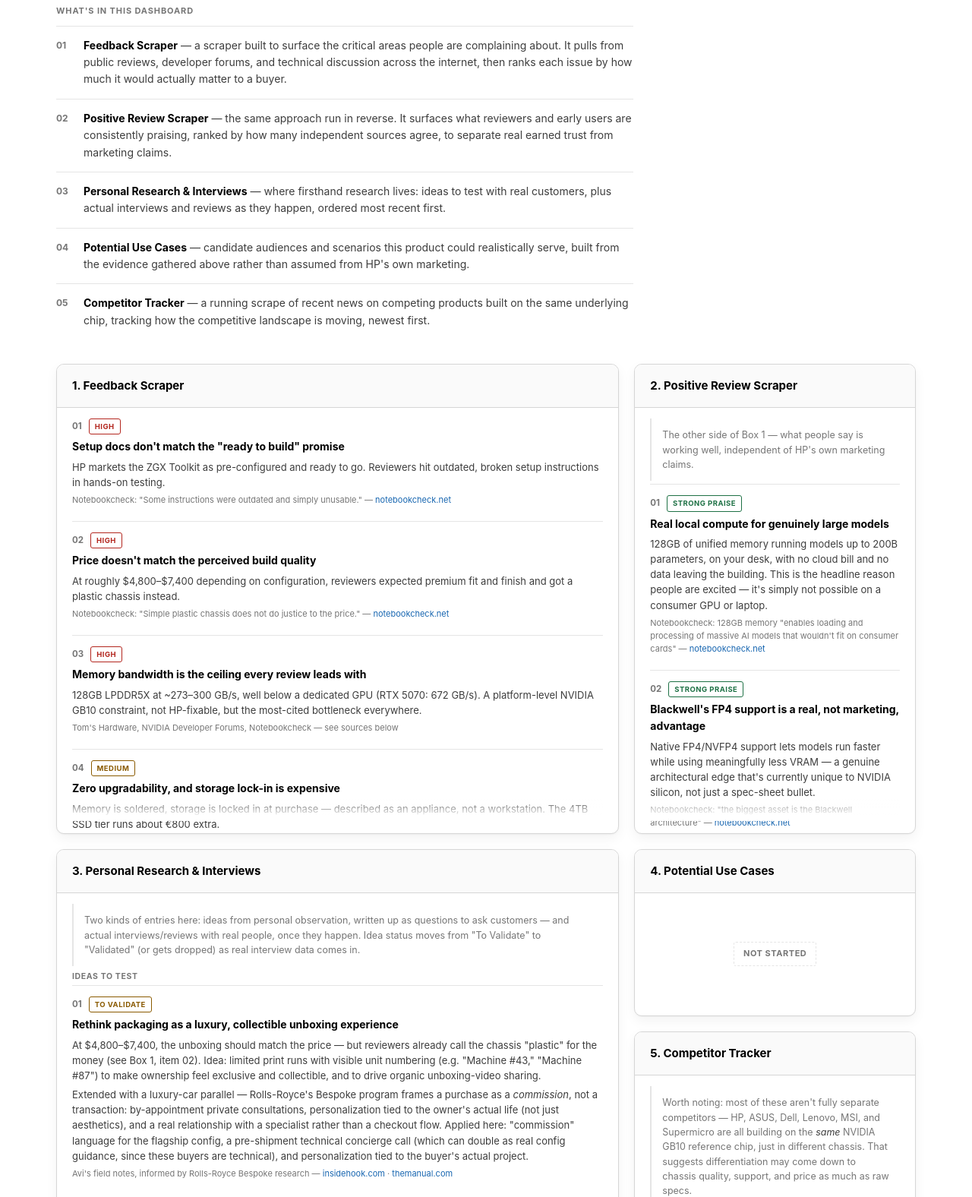
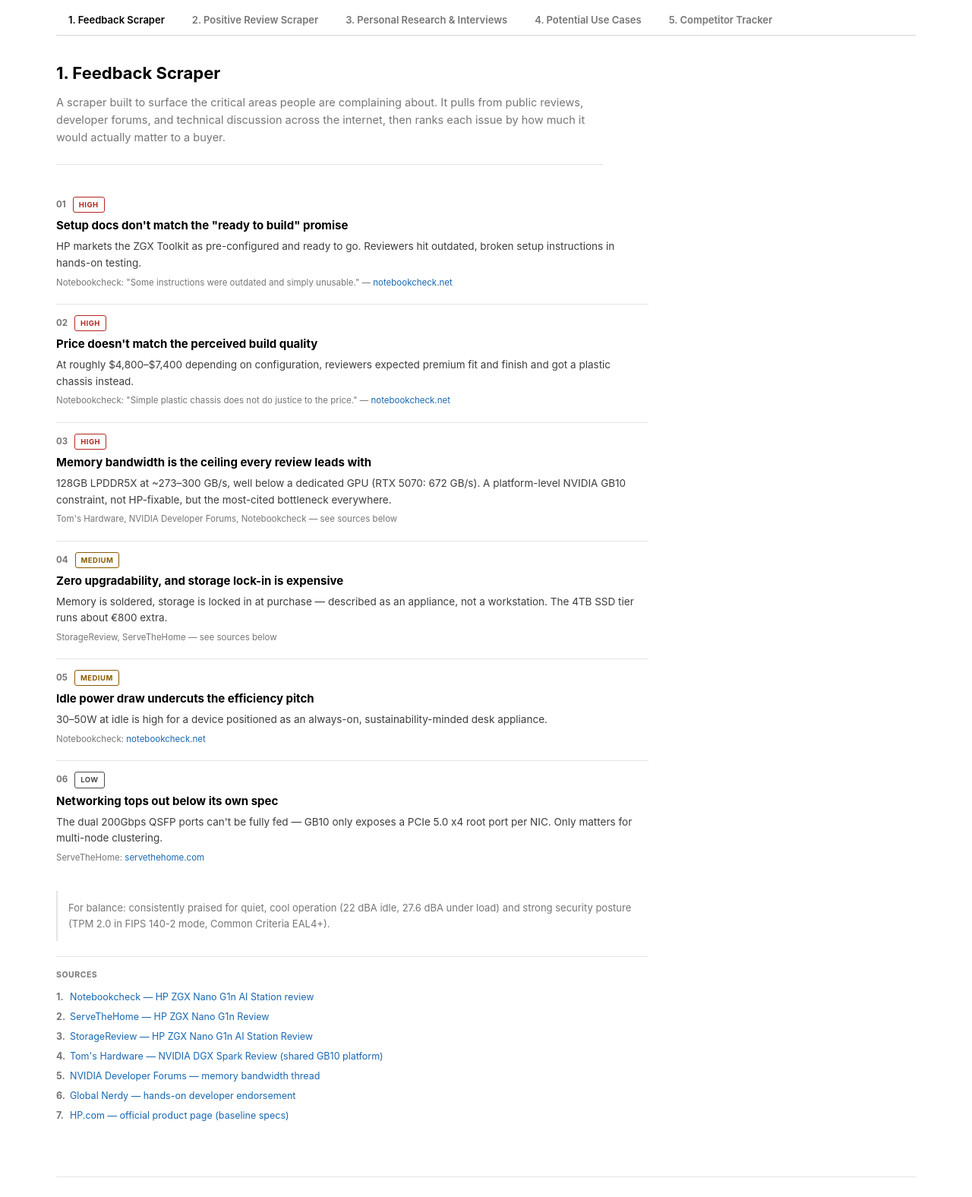
Before and after one commit to avikravi/avikravi.github.io, a plain HTML site: page zgx-nano-case-study.html in a window 1280 px wide. Shown: the part 360-1936 px from the top of the page at 76% size. Drawn offline with Linux system fonts and the light colour scheme.

Commit message:
Rework dashboard grid into a tabbed layout
Replaces the 5-box bento grid with 5 tabs under the header, one panel
visible at a time. Each panel's description moved from the header
index back into the panel itself. Pure vanilla JS for tab switching,
no dependencies.

```diff
--- a/zgx-nano-case-study.html
+++ b/zgx-nano-case-study.html
@@ -55,7 +55,7 @@
         }
 
         header.page-header {
-            padding: 44px 0 32px;
+            padding: 44px 0 0;
         }
 
         .eyebrow {
@@ -88,99 +88,70 @@
             color: var(--ink-faint);
         }
 
-        .index-label {
+        /* Tabs */
+        .tabs {
+            display: flex;
+            gap: 4px;
             margin-top: 32px;
-            font-size: 11px;
-            font-weight: 700;
-            letter-spacing: 0.08em;
-            text-transform: uppercase;
-            color: var(--ink-faint);
+            border-bottom: 1.5px solid #d6d6d6;
+            overflow-x: auto;
+            -webkit-overflow-scrolling: touch;
         }
 
-        .box-index {
-            margin-top: 10px;
+        .tab-btn {
+            flex-shrink: 0;
+            padding: 12px 16px;
+            font-size: 13px;
+            font-weight: 600;
+            font-family: inherit;
+            color: var(--ink-faint);
+            background: none;
+            border: none;
+            border-bottom: 2px solid transparent;
+            margin-bottom: -1.5px;
+            cursor: pointer;
+            white-space: nowrap;
+            transition: color 0.15s, border-color 0.15s;
         }
 
-        .box-index-item {
-            display: flex;
-            gap: 16px;
-            padding: 14px 0;
-            border-top: 1px solid var(--line);
-            max-width: 760px;
+        .tab-btn:hover { color: var(--ink); }
+
+        .tab-btn.active {
+            color: #000;
+            border-bottom-color: #000;
         }
 
-        .box-index-item .num {
-            flex-shrink: 0;
-            width: 20px;
-            padding-top: 1px;
-            font-size: 12px;
-            font-weight: 700;
-            color: var(--ink-faint);
+        .tab-panels {
+            padding: 32px 0 64px;
         }
 
-        .box-index-item p {
-            font-size: 14px;
-            color: var(--ink-soft);
-            line-height: 1.6;
+        .tab-panel { display: none; }
+        .tab-panel.active { display: block; }
+
+        .panel-title {
+            font-size: 22px;
+            font-weight: 700;
+            color: #000;
+            margin-bottom: 8px;
         }
 
-        .box-index-item .name {
-            color: #000;
-            font-weight: 700;
+        .panel-desc {
+            font-size: 14.5px;
+            color: var(--ink-faint);
+            max-width: 720px;
+            margin-bottom: 28px;
+            line-height: 1.6;
+            padding-bottom: 24px;
+            border-bottom: 1px solid var(--line);
         }
 
-        /* Dashboard grid */
-        .dashboard {
-            display: grid;
-            grid-template-columns: 2fr 1fr;
-            grid-template-areas:
-                "feedback positive"
-                "research usecases"
-                "research competitor";
-            gap: 20px;
-            padding-bottom: 64px;
-        }
+        .panel-body { max-width: 780px; }
 
-        .box {
-            border: 1.5px solid #d6d6d6;
-            border-radius: 10px;
-            display: flex;
-            flex-direction: column;
-            overflow: hidden;
-            background: #fff;
-            box-shadow: 0 1px 2px rgba(0,0,0,0.04), 0 6px 16px rgba(0,0,0,0.05);
-        }
-
-        .box-feedback { grid-area: feedback; }
-        .box-positive { grid-area: positive; }
-        .box-research { grid-area: research; }
-        .box-usecases { grid-area: usecases; }
-        .box-competitor { grid-area: competitor; }
-
-        .box-head {
-            padding: 16px 20px;
-            border-bottom: 1.5px solid #d6d6d6;
-            background: #fafafa;
-        }
-
-        .box-head .box-title {
-            font-size: 15px;
-            font-weight: 700;
-            color: #000;
-        }
-
-        .box-body {
-            padding: 18px 20px 20px;
-            flex: 1;
-        }
-
-        /* Empty state boxes */
-        .box.empty { min-height: 220px; }
-        .box.empty .box-body {
+        .panel-empty {
+            padding: 48px 0;
             display: flex;
             align-items: center;
             justify-content: center;
-            text-align: center;
         }
 
         .empty-tag {
@@ -192,44 +163,6 @@
             border: 1px dashed var(--line);
             border-radius: 3px;
             padding: 6px 12px;
-        }
-
-        /* Scrollable box body — condensed content, with a visible scroll affordance */
-        .box-body.scrollable {
-            max-height: 560px;
-            overflow-y: auto;
-            padding: 0 20px 16px;
-            scrollbar-width: thin;
-            scrollbar-color: #c6c6c6 transparent;
-        }
-
-        .box-body.scrollable::-webkit-scrollbar {
-            width: 7px;
-        }
-
-        .box-body.scrollable::-webkit-scrollbar-track {
-            background: transparent;
-        }
-
-        .box-body.scrollable::-webkit-scrollbar-thumb {
-            background: #c6c6c6;
-            border-radius: 4px;
-        }
-
-        .box-body.scrollable::-webkit-scrollbar-thumb:hover {
-            background: #a8a8a8;
-        }
-
-        /* Sticky fade at the bottom, hints there's more to scroll */
-        .scroll-fade {
-            position: sticky;
-            bottom: 0;
-            left: 0;
-            right: 0;
-            height: 30px;
-            margin-top: -30px;
-            background: linear-gradient(to bottom, rgba(255,255,255,0), rgba(255,255,255,0.92) 75%);
-            pointer-events: none;
         }
 
         .fitem {
@@ -267,7 +200,7 @@
         .priority.mentioned { color: var(--mentioned); }
 
         .fitem h3 {
-            font-size: 14px;
+            font-size: 15px;
             font-weight: 700;
             color: #000;
             margin: 2px 0 5px;
@@ -302,14 +235,14 @@
         }
 
         .fitem p {
-            font-size: 13px;
+            font-size: 13.5px;
             color: var(--ink-soft);
             margin-bottom: 5px;
-            line-height: 1.55;
+            line-height: 1.6;
         }
 
         .fitem .cite {
-            font-size: 11px;
+            font-size: 11.5px;
             color: var(--ink-faint);
         }
 
@@ -317,23 +250,19 @@
         .fitem .cite a:hover { text-decoration: underline; }
 
         .balance-note {
-            font-size: 12.5px;
+            font-size: 13px;
             color: var(--ink-faint);
             padding: 12px 14px;
             border-left: 2px solid var(--line);
-            margin: 14px 0 4px;
-            line-height: 1.55;
-        }
-
-        .balance-note.context-note {
-            margin: 14px 0 4px;
+            margin: 16px 0 4px;
+            line-height: 1.6;
         }
 
         .balance-note em { color: var(--ink-soft); font-style: italic; }
 
         .sources {
-            margin-top: 16px;
-            padding-top: 14px;
+            margin-top: 20px;
+            padding-top: 16px;
             border-top: 1px solid var(--line);
         }
 
@@ -350,7 +279,7 @@
 
         .sources li {
             counter-increment: src;
-            font-size: 12px;
+            font-size: 12.5px;
             color: var(--ink-faint);
             margin-bottom: 6px;
             padding-left: 18px;
@@ -374,22 +303,11 @@
             color: var(--ink-faint);
         }
 
-        @media (max-width: 900px) {
-            .dashboard {
-                grid-template-columns: 1fr;
-                grid-template-areas:
-                    "feedback"
-                    "positive"
-                    "research"
-                    "usecases"
-                    "competitor";
-            }
-            .box-body.scrollable { max-height: 480px; }
-        }
-
         @media (max-width: 600px) {
             h1 { font-size: 28px; }
-            header.page-header { padding: 32px 0 24px; }
+            header.page-header { padding: 32px 0 0; }
+            .tab-btn { padding: 10px 12px; font-size: 12px; }
+            .panel-title { font-size: 19px; }
         }
     </style>
 </head>
@@ -405,36 +323,21 @@
             <p class="dek">An objective, unfiltered look at the ZGX Nano &mdash; built to understand not just the product itself, but the sentiment around it: what tech nerds and casual users across the internet are actually saying, what the buzz is, and where the real opportunity and friction points are.</p>
             <p class="meta-line">Compiled by Avinash Ravishankar &middot; live draft, updated continuously</p>
 
-            <div class="index-label">What's in this dashboard</div>
-            <div class="box-index">
-                <div class="box-index-item">
-                    <span class="num">01</span>
-                    <p><span class="name">Feedback Scraper</span> &mdash; a scraper built to surface the critical areas people are complaining about. It pulls from public reviews, developer forums, and technical discussion across the internet, then ranks each issue by how much it would actually matter to a buyer.</p>
-                </div>
-                <div class="box-index-item">
-                    <span class="num">02</span>
-                    <p><span class="name">Positive Review Scraper</span> &mdash; the same approach run in reverse. It surfaces what reviewers and early users are consistently praising, ranked by how many independent sources agree, to separate real earned trust from marketing claims.</p>
-                </div>
-                <div class="box-index-item">
-                    <span class="num">03</span>
-                    <p><span class="name">Personal Research &amp; Interviews</span> &mdash; where firsthand research lives: ideas to test with real customers, plus actual interviews and reviews as they happen, ordered most recent first.</p>
-                </div>
-                <div class="box-index-item">
-                    <span class="num">04</span>
-                    <p><span class="name">Potential Use Cases</span> &mdash; candidate audiences and scenarios this product could realistically serve, built from the evidence gathered above rather than assumed from HP's own marketing.</p>
-                </div>
-                <div class="box-index-item">
-                    <span class="num">05</span>
-                    <p><span class="name">Competitor Tracker</span> &mdash; a running scrape of recent news on competing products built on the same underlying chip, tracking how the competitive landscape is moving, newest first.</p>
-                </div>
-            </div>
+            <nav class="tabs">
+                <button class="tab-btn active" data-panel="panel-feedback">1. Feedback Scraper</button>
+                <button class="tab-btn" data-panel="panel-positive">2. Positive Review Scraper</button>
+                <button class="tab-btn" data-panel="panel-research">3. Personal Research &amp; Interviews</button>
+                <button class="tab-btn" data-panel="panel-usecases">4. Potential Use Cases</button>
+                <button class="tab-btn" data-panel="panel-competitor">5. Competitor Tracker</button>
+            </nav>
         </header>
 
-        <div class="dashboard">
-            <div class="box box-feedback">
-                <div class="box-head">
-                    <div class="box-title">1. Feedback Scraper</div>                </div>
-                <div class="box-body scrollable">
+        <div class="tab-panels">
+
+            <section class="tab-panel active" id="panel-feedback">
+                <h2 class="panel-title">1. Feedback Scraper</h2>
+                <p class="panel-desc">A scraper built to surface the critical areas people are complaining about. It pulls from public reviews, developer forums, and technical discussion across the internet, then ranks each issue by how much it would actually matter to a buyer.</p>
+                <div class="panel-body">
                     <div class="fitem">
                         <div class="fitem-head">
                             <span class="frank">01</span>
@@ -509,16 +412,13 @@
                             <li><a href="https://www.hp.com/us-en/workstations/zgx-nano-ai-station.html" target="_blank" rel="noopener">HP.com &mdash; official product page (baseline specs)</a></li>
                         </ol>
                     </div>
-                    <div class="scroll-fade"></div>
                 </div>
-            </div>
+            </section>
 
-            <div class="box box-positive">
-                <div class="box-head">
-                    <div class="box-title">2. Positive Review Scraper</div>                </div>
-                <div class="box-body scrollable">
-                    <p class="balance-note context-note">The other side of Box 1 &mdash; what people say is working well, independent of HP's own marketing claims.</p>
-
+            <section class="tab-panel" id="panel-positive">
+                <h2 class="panel-title">2. Positive Review Scraper</h2>
+                <p class="panel-desc">The same approach run in reverse. It surfaces what reviewers and early users are consistently praising, ranked by how many independent sources agree, to separate real earned trust from marketing claims.</p>
+                <div class="panel-body">
                     <div class="fitem">
                         <div class="fitem-head">
                             <span class="frank">01</span>
@@ -589,16 +489,13 @@
                             <li><a href="https://www.hp.com/us-en/workstations/zgx-nano-ai-station.html" target="_blank" rel="noopener">HP.com &mdash; official product page</a></li>
                         </ol>
                     </div>
-                    <div class="scroll-fade"></div>
                 </div>
-            </div>
+            </section>
 
-            <div class="box box-research">
-                <div class="box-head">
-                    <div class="box-title">3. Personal Research &amp; Interviews</div>                </div>
-                <div class="box-body scrollable">
-                    <p class="balance-note context-note">Two kinds of entries here: ideas from personal observation, written up as questions to ask customers &mdash; and actual interviews/reviews with real people, once they happen. Idea status moves from "To Validate" to "Validated" (or gets dropped) as real interview data comes in.</p>
-
+            <section class="tab-panel" id="panel-research">
+                <h2 class="panel-title">3. Personal Research &amp; Interviews</h2>
+                <p class="panel-desc">Where firsthand research lives: ideas to test with real customers, plus actual interviews and reviews as they happen, ordered most recent first.</p>
+                <div class="panel-body">
                     <div class="subhead">Ideas to Test</div>
 
                     <div class="fitem">
@@ -636,24 +533,24 @@
                         <p>A YouTube channel focused on home tech setups reviewed the ZGX Nano very favorably, drawn to the "tiny titan" contrast: same footprint as a Mac Mini, but with server-class AI performance, powered entirely over USB-C. A specs-literate, size-conscious audience that isn't who HP's own marketing seems to target &mdash; worth probing in future interviews whether this reaction is common.</p>
                         <p class="cite">"Tiny Home Tech" (YouTube, Nov 2025)</p>
                     </div>
+                </div>
+            </section>
 
-                    <div class="scroll-fade"></div>
+            <section class="tab-panel" id="panel-usecases">
+                <h2 class="panel-title">4. Potential Use Cases</h2>
+                <p class="panel-desc">Candidate audiences and scenarios this product could realistically serve, built from the evidence gathered above rather than assumed from HP's own marketing.</p>
+                <div class="panel-body">
+                    <div class="panel-empty">
+                        <span class="empty-tag">Not started</span>
+                    </div>
                 </div>
-            </div>
+            </section>
 
-            <div class="box box-usecases empty">
-                <div class="box-head">
-                    <div class="box-title">4. Potential Use Cases</div>                </div>
-                <div class="box-body">
-                    <span class="empty-tag">Not started</span>
-                </div>
-            </div>
-
-            <div class="box box-competitor">
-                <div class="box-head">
-                    <div class="box-title">5. Competitor Tracker</div>                </div>
-                <div class="box-body scrollable">
-                    <p class="balance-note context-note">Worth noting: most of these aren't fully separate competitors &mdash; HP, ASUS, Dell, Lenovo, MSI, and Supermicro are all building on the <em>same</em> NVIDIA GB10 reference chip, just in different chassis. That suggests differentiation may come down to chassis quality, support, and price as much as raw specs.</p>
+            <section class="tab-panel" id="panel-competitor">
+                <h2 class="panel-title">5. Competitor Tracker</h2>
+                <p class="panel-desc">A running scrape of recent news on competing products built on the same underlying chip, tracking how the competitive landscape is moving, newest first.</p>
+                <div class="panel-body">
+                    <p class="balance-note">Worth noting: most of these aren't fully separate competitors &mdash; HP, ASUS, Dell, Lenovo, MSI, and Supermicro are all building on the <em>same</em> NVIDIA GB10 reference chip, just in different chassis. That suggests differentiation may come down to chassis quality, support, and price as much as raw specs.</p>
 
                     <div class="fitem">
                         <div class="fitem-head">
@@ -715,14 +612,25 @@
                             <li><a href="https://www.tomshardware.com/tech-industry/artificial-intelligence/lenovo-unveils-compact-ai-workstation-equipped-with-nvidia-gb10-and-128-gb-of-system-memory" target="_blank" rel="noopener">Tom's Hardware &mdash; Lenovo ThinkStation PGX</a></li>
                         </ol>
                     </div>
-                    <div class="scroll-fade"></div>
                 </div>
-            </div>
+            </section>
+
         </div>
 
         <footer>
             Working draft, not for external distribution yet.
         </footer>
     </div>
+
+    <script>
+        document.querySelectorAll('.tab-btn').forEach(function (btn) {
+            btn.addEventListener('click', function () {
+                document.querySelectorAll('.tab-btn').forEach(function (b) { b.classList.remove('active'); });
+                document.querySelectorAll('.tab-panel').forEach(function (p) { p.classList.remove('active'); });
+                btn.classList.add('active');
+                document.getElementById(btn.dataset.panel).classList.add('active');
+            });
+        });
+    </script>
 </body>
 </html>
```
